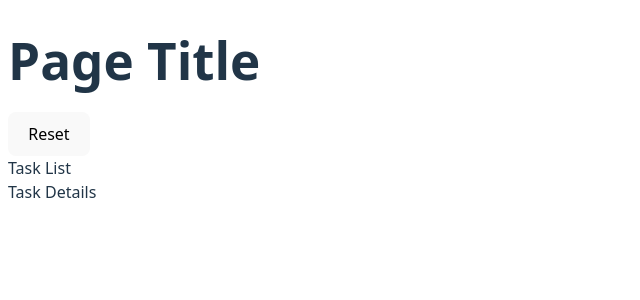
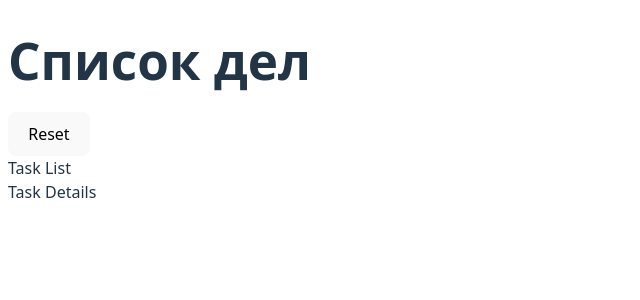
Before and after one commit to sabyrkaga/trelly, a React (Vite) app: page / in a window 1280 px wide. Shown: the top 300 px of the page, without its empty margins (0-640 px from the left). Built offline with nearby package versions, Linux system fonts and the light colour scheme.

Commit message:
feat: update PageTitle component to display task list title in Russian

```diff
--- a/src/components/PageTitle/PageTitle.tsx
+++ b/src/components/PageTitle/PageTitle.tsx
@@ -1,3 +1,3 @@
 export const PageTitle = () => {
-  return <h1>Page Title</h1>
+  return <h1>Список дел</h1>
 }
```
